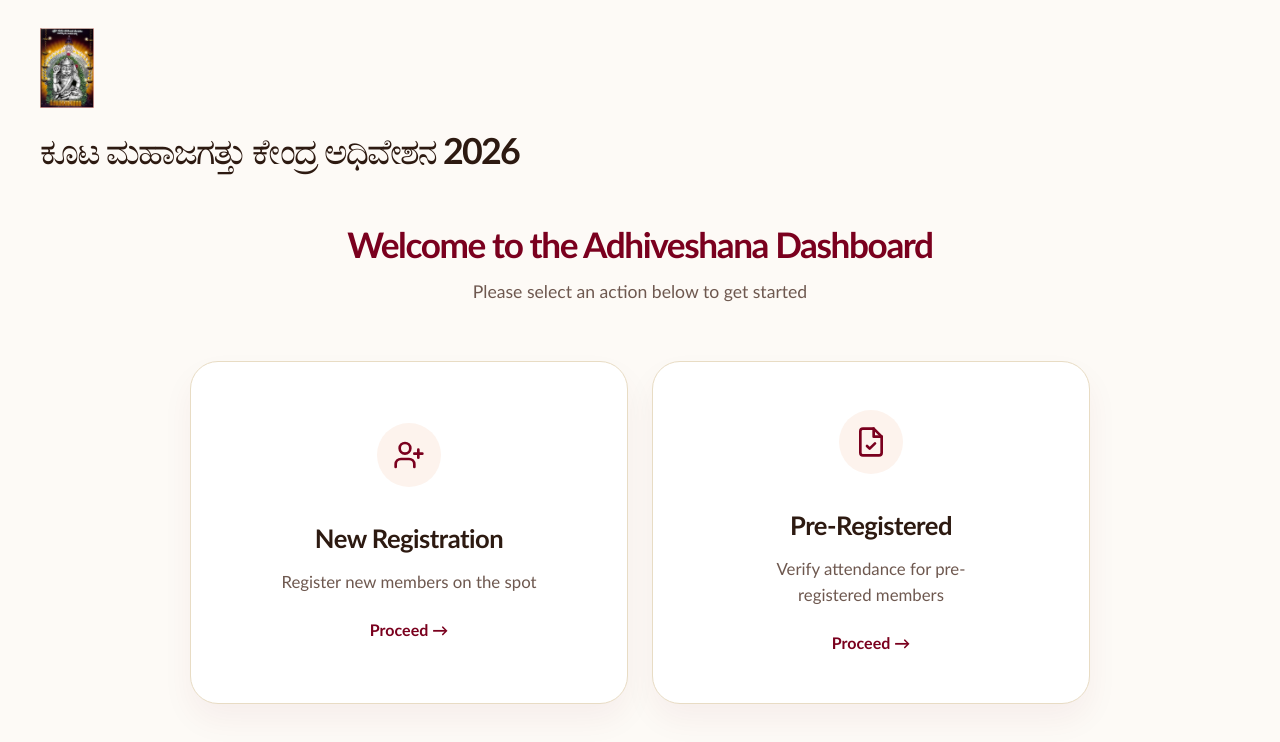
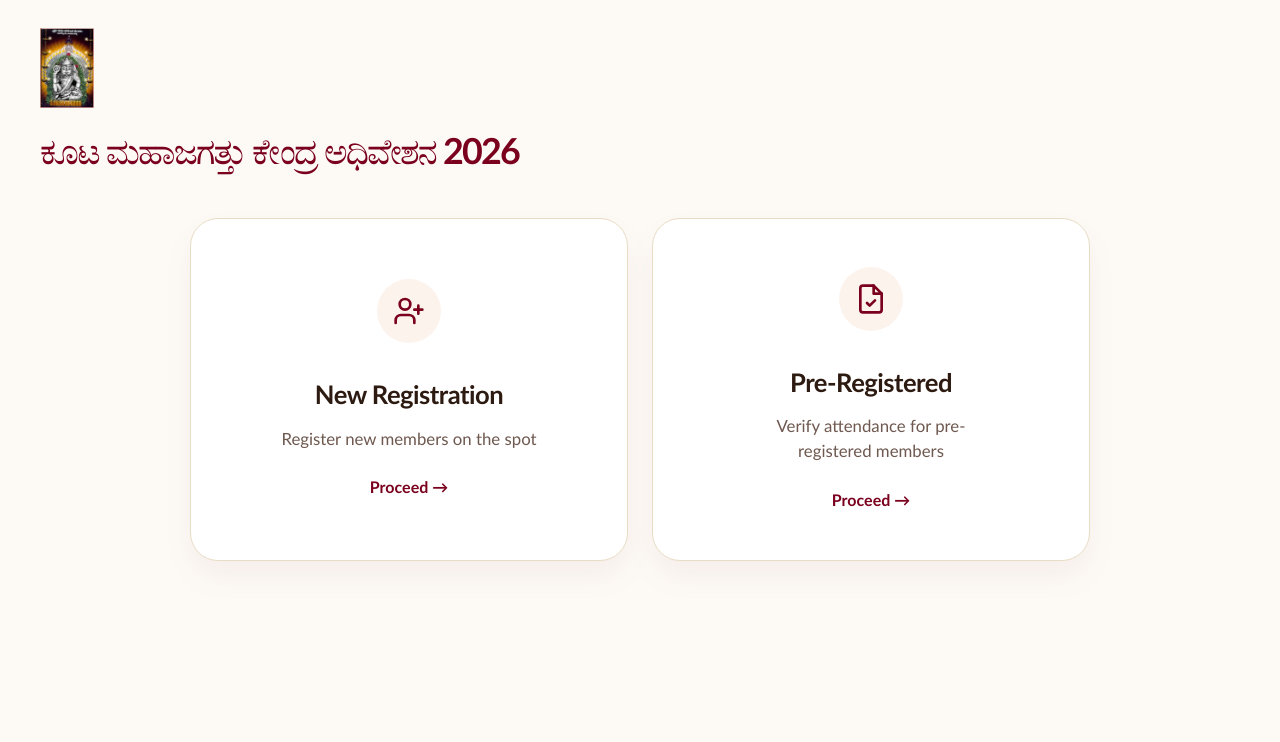
Before and after one commit to padhu-svg/kmjj, a React (Vite) app in the folder frontend/: page / in a window 1280 px wide. Shown: the top 742 px of the page. Built offline with nearby package versions, Linux system fonts and the light colour scheme.

Commit message:
Remove English hero text, color Kannada title maroon

```diff
--- a/frontend/src/screens/LandingScreen.tsx
+++ b/frontend/src/screens/LandingScreen.tsx
@@ -3,10 +3,6 @@ import { Link } from 'react-router-dom';
 export function LandingScreen() {
   return (
     <div className="landing-layout">
-      <div className="landing-hero">
-        <h2>Welcome to the Adhiveshana Dashboard</h2>
-        <p>Please select an action below to get started</p>
-      </div>
       <div className="landing-grid">
         <Link to="/register?counter=R1" className="choice-card choice-card--primary">
           <div className="choice-icon">
--- a/frontend/src/styles.css
+++ b/frontend/src/styles.css
@@ -98,6 +98,7 @@ h1, h2, h3, p {
 h1 {
   font-size: clamp(1.9rem, 2.8vw, 3rem);
   letter-spacing: -0.05em;
+  color: var(--primary);
 }
 
 h2 {
```
Also changed, not shown: 2 other files (tests, documents, lock files or other folders).
